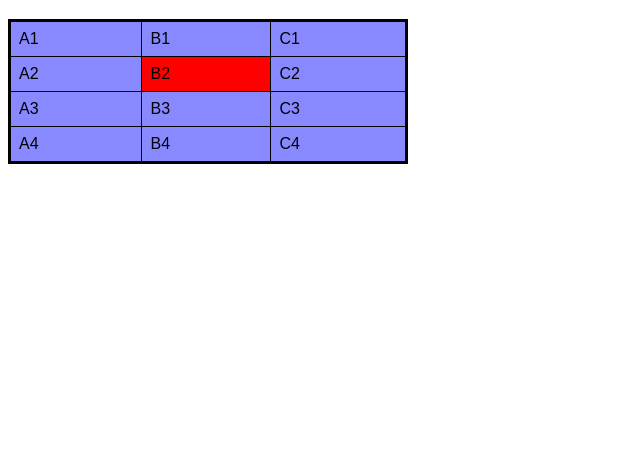
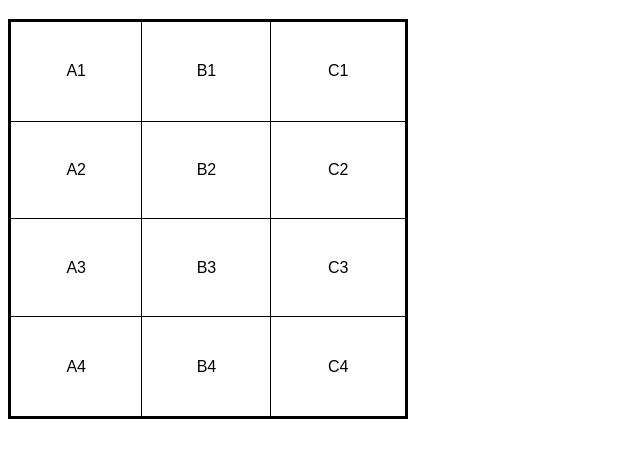
Before and after one commit to ThBanza/html5-css3, a plain HTML site: page ex023/tabela001.html in a window 1280 px wide. Shown: the part 61-518 px from the top of the page, without its empty margins (0-640 px from the left). Drawn offline with Linux system fonts and the light colour scheme.

Commit message:
tabela 001 criada

```diff
--- a/ex023/tabela001.html
+++ b/ex023/tabela001.html
@@ -11,7 +11,7 @@
 
         table{
             width: 400px;
-            background-color: rgba(0, 0, 255, 0.466);
+            height: 400px;
             border-collapse: collapse;
             border: 3px solid black;
         }
@@ -19,10 +19,8 @@
         td {
             border: 1px solid black;
             padding: 8px;
-        }
-
-        td.dado{
-            background-color: red;
+            text-align: center; /* Alinhamento horizontal */
+            vertical-align: middle;  /* Alinhamento vertical */
         }
     </style>
 </head>
@@ -44,7 +42,7 @@
         </tr>
         <tr class="linha02">   <!-- Segunda Linha -->
             <td>A2</td>
-            <td class="dado">B2</td>
+            <td>B2</td>
             <td>C2</td>
 
         </tr>
```
